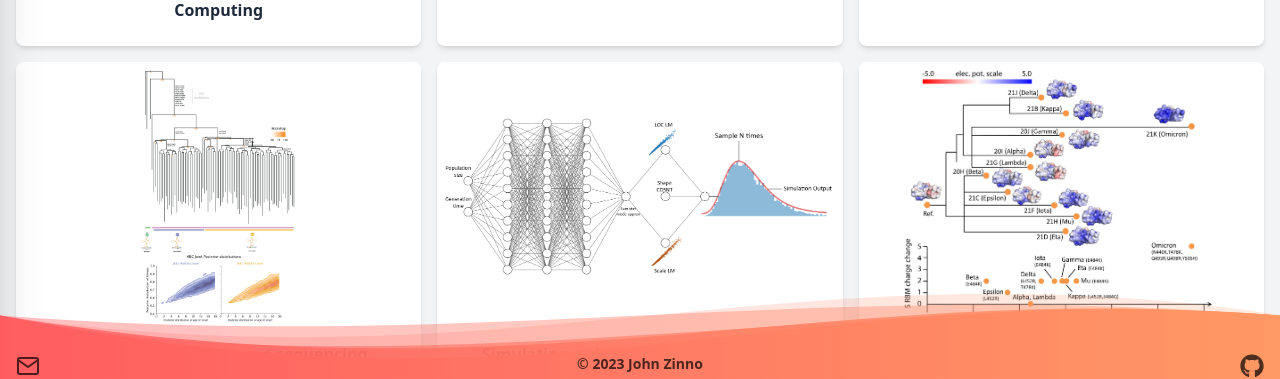
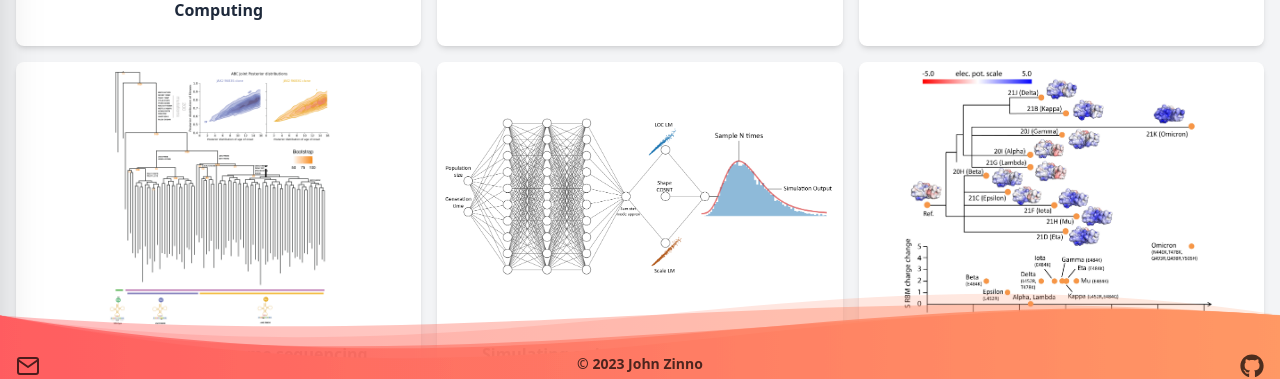
Before and after one commit to jzinno/jzinno.github.io, a Next.js app: page /gallery in a window 1280 px wide. Shown: the part 410-789 px from the top of the page. Built offline with nearby package versions, Linux system fonts and the light colour scheme.

Commit message:
update abc img

```diff
--- a/pages/gallery.tsx
+++ b/pages/gallery.tsx
@@ -28,7 +28,7 @@ const Gallery: React.FC = () => {
       blog: "",
     },
     {
-      featureImage: "/ball_abc.png",
+      featureImage: "/ball_abc2.png",
       title:
         "Single cell  whole genome sequencing Approximate Bayesian Computation",
       about:
```
Also changed, not shown: public/ball_abc2.png (added).
